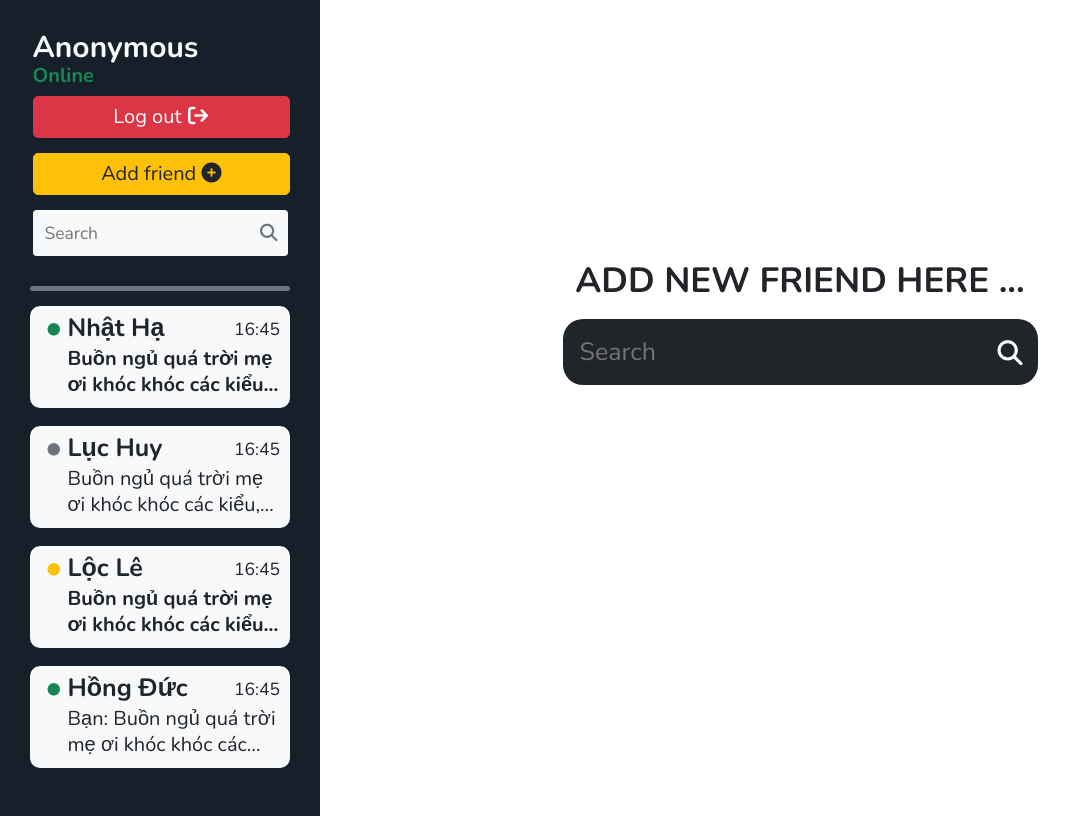
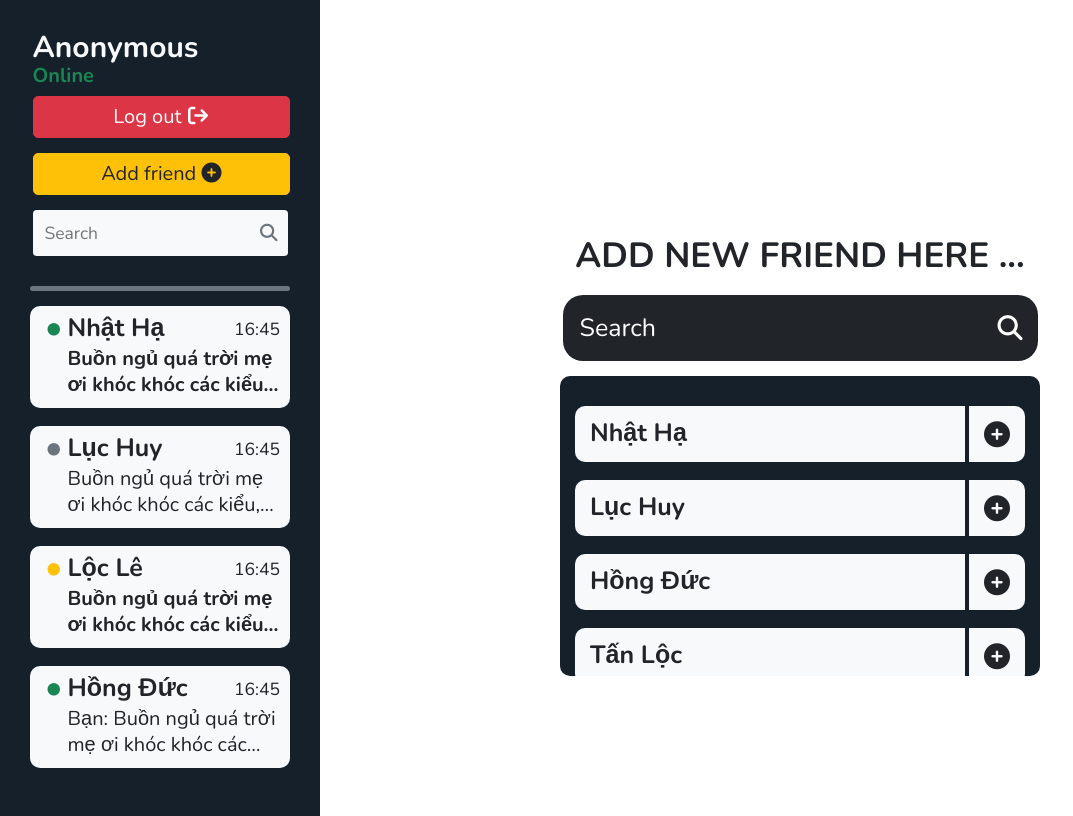
Before and after one commit to gerphan/p2p-chat, a React (Create React App) app in the folder p2p-chat/: page /chat in a window 1280 px wide. Shown: the whole page, without its empty margins (0-1073 px from the left). Built offline with nearby package versions, Linux system fonts and the light colour scheme.

Commit message:
add friend

```diff
--- a/p2p-chat/src/chat/AddFriendArea.jsx
+++ b/p2p-chat/src/chat/AddFriendArea.jsx
@@ -7,7 +7,33 @@ export default function AddFriendArea () {
                 <p className="display-4 fw-bold p-4 text-center">ADD NEW FRIEND HERE ...</p>
                 <div className="p-4 m-1 rounded-5 bg-dark fs-1 text-white justify-content-center align-items-center d-flex">
                     <input type="text" id="friend-search" placeholder="Search" className="w-100 border border-0 bg-dark text-white"/>
-                    <i className="fa-solid fa-magnifying-glass"></i>
+                    <i className="fa-solid fa-magnifying-glass ms-3"></i>
+                </div>
+                <div className="mt-4 p-4 pt-5 rounded-4 search-tab">
+                    <div className="chat-tab bg-light d-flex">
+                        <p className="fw-bold w-100 p-4 text-start">
+                            Nhật Hạ
+                        </p>
+                        <i class="fa-solid fa-circle-plus p-4"></i>
+                    </div>
+                    <div className="chat-tab bg-light d-flex">
+                        <p className="fw-bold w-100 p-4 text-start">
+                            Lục Huy
+                        </p>
+                        <i class="fa-solid fa-circle-plus p-4"></i>
+                    </div>
+                    <div className="chat-tab bg-light d-flex">
+                        <p className="fw-bold w-100 p-4 text-start">
+                            Hồng Đức
+                        </p>
+                        <i class="fa-solid fa-circle-plus p-4"></i>
+                    </div>
+                    <div className="chat-tab bg-light d-flex">
+                        <p className="fw-bold w-100 p-4 text-start">
+                            Tấn Lộc
+                        </p>
+                        <i class="fa-solid fa-circle-plus p-4"></i>
+                    </div>
                 </div>
             </div>
         </div>
--- a/p2p-chat/src/chat/ChatArea.css
+++ b/p2p-chat/src/chat/ChatArea.css
@@ -79,10 +79,26 @@
 
 .add-friend {
     position: absolute;
-    top: 30%;
+    top: 27%;
     left: 50%;
     width: 50%;
     transform: translateX(-50%);
     /* background-color: #15202B;
     color: white; */
 }
+
+.add-friend ::placeholder {
+    color: #fff;
+}
+
+.search-tab {
+    background-color: #15202B;
+    max-height: 300px;
+    overflow-y: scroll;
+    overflow-x: hidden;
+}
+
+.search-tab i {
+    border-left: 4px solid #15202B;
+    font-size: 26px;
+}
--- a/p2p-chat/src/chat/SideBar.jsx
+++ b/p2p-chat/src/chat/SideBar.jsx
@@ -30,7 +30,7 @@ export default function SideBar () {
                 </div>
                 <div className="p-3 m-1 mb-5 bg-light rounded fs-3 text-secondary justify-content-center align-items-center d-flex">
                     <input type="text" id="friend-search" placeholder="Search" className="w-100 border border-0 bg-light"/>
-                    <i className="fa-solid fa-magnifying-glass"></i>
+                    <i className="fa-solid fa-magnifying-glass ms-2"></i>
                 </div>
                 <div className="p-1 bg-secondary mb-4 rounded fs-3"></div>
                 <div className="">
```
